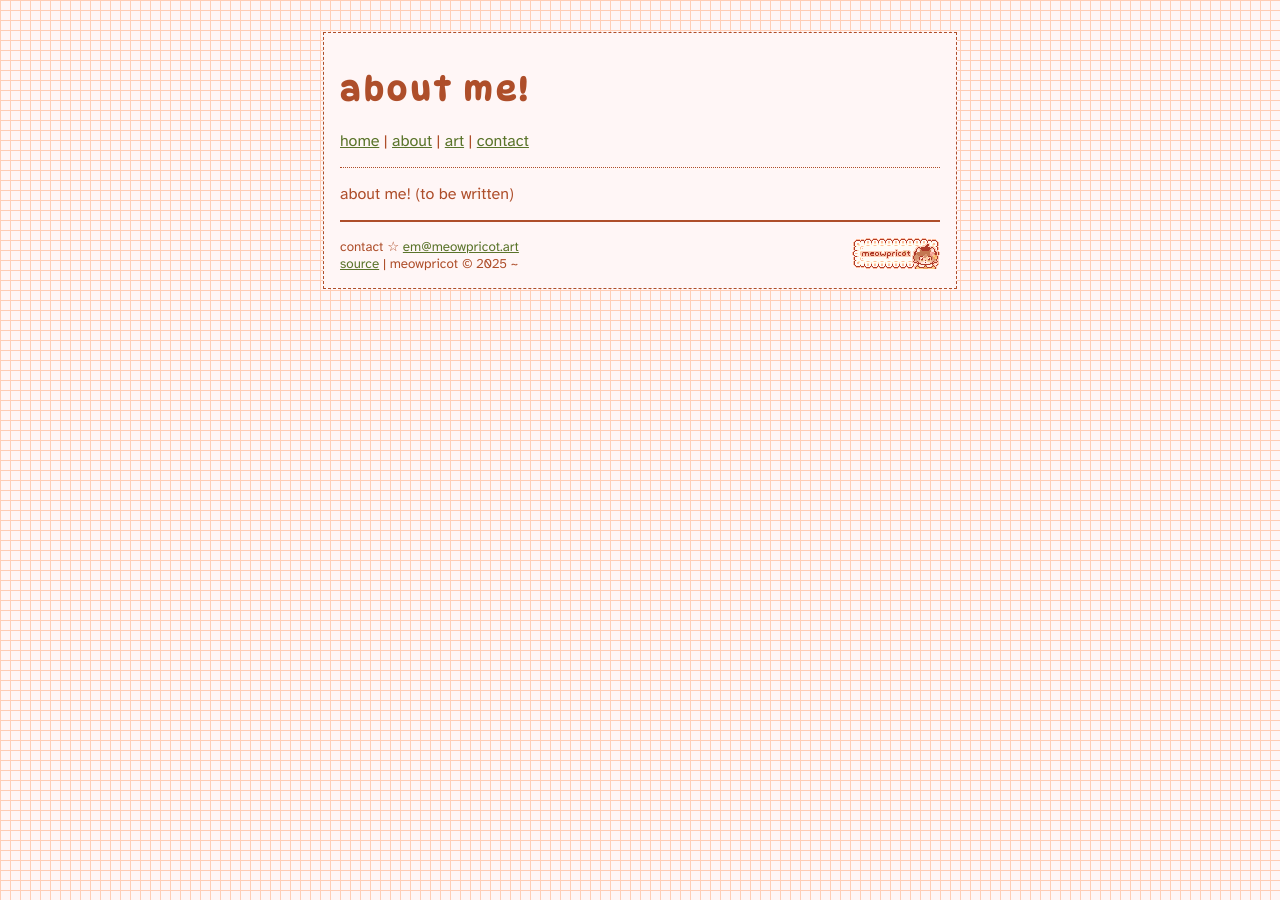
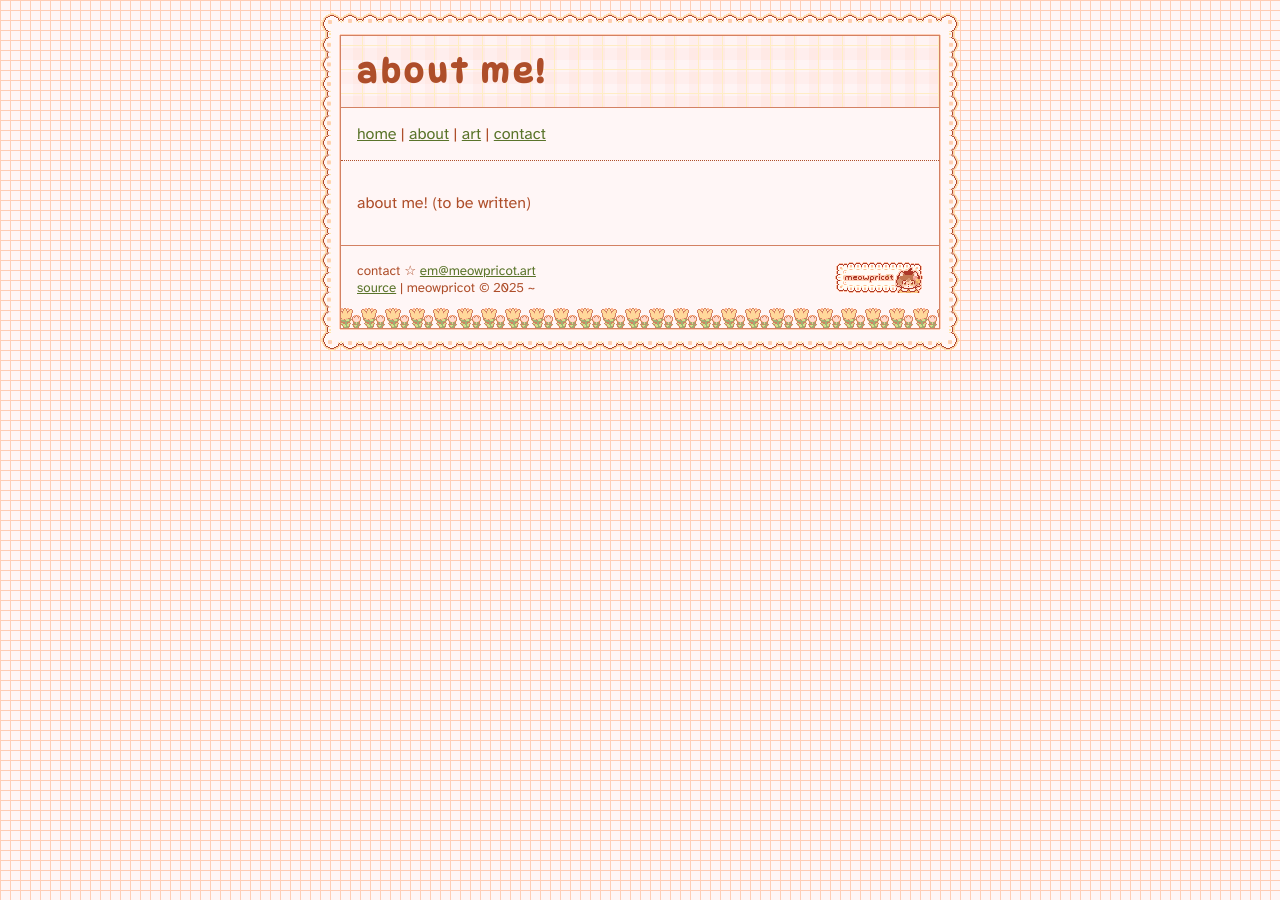
Before and after one commit to meowpricot/meowpricot.art, a Jekyll site: the page built from about.markdown, in a window 1280 px wide. Built offline with Jekyll 4.4.1, drawn with Linux system fonts in a browser that asks for light colours; comment, search, counter and statistics services are not loaded.

Commit message:
lace border, cute tulip border, css updates

```diff
--- a/_layouts/default.html
+++ b/_layouts/default.html
@@ -13,11 +13,13 @@
 </head>
 
 <body>
-  <div class="container">
-    <header><h1>{{ page.title }}</h1></header>
-    <nav>{% include nav.html %}</nav>
-    <main>{{ content }}</main>
-    <footer>{% include footer.html %}</footer>
+  <div class="lace_container">
+    <div class="container">
+      <header><h1>{{ page.title }}</h1></header>
+      <nav>{% include nav.html %}</nav>
+      <main>{{ content }}</main>
+      <footer>{% include footer.html %}</footer>
+    </div>
   </div>
   <script>
 
--- a/assets/css/style.css
+++ b/assets/css/style.css
@@ -3,6 +3,7 @@
     --lemon: #ffe5ab;
     --melon: #5A742A;
     --apricot: #ffcdb5;
+    --coco: #d38163;
     --chocolate: #ae4e2a;
 }
 
@@ -41,22 +42,16 @@ nav {
     background-color: var(--apricot);
 }
 
-header {
-    font-family: Dyna, sans-serif;
-    letter-spacing: 0.2em;
+h1 {
+    padding: 0;
+    margin: 0;
 }
 
 h2 {
     font-family: Dyna, sans-serif;
     letter-spacing: 0.2em;
     font-size: medium;
-    border-bottom: 1px var(--chocolate) dotted;
-}
-
-footer {
-    border-top: 2px solid var(--chocolate);
-    padding-top: 1rem;
-    font-size: smaller;
+    border-bottom: 1px var(--coco) dotted;
 }
 
 ul hr {
@@ -66,21 +61,48 @@ ul hr {
 
 hr {
     border-bottom: 0;
-    border-top: 1px dotted var(--chocolate);
+    border-top: 1px dotted var(--coco);
 }
 
-.homeimg {
-    max-width: 100px;
-    float: right;
-    border-left: 1rem solid var(--vanilla);
+header {
+    font-family: Dyna, sans-serif;
+    letter-spacing: 0.2em;
+    border-bottom: 1px solid var(--coco);
+    background-image: url("/assets/img/plaid.gif");
+    padding: 1rem;
+}
+
+nav {
+    padding: 1rem;
+}
+
+main {
+    padding: 1rem;
+}
+
+footer {
+    border-top: 1px solid var(--coco);
+    font-size: smaller;
+    padding: 1rem;
+    padding-bottom: 2rem;
+    background: transparent url("/assets/img/grass.gif") repeat-x left bottom;
+}
+
+.lace_container {
+    max-width: 600px;
+    margin: auto;
+    margin-top: 2rem;
+    border-image-slice: 22 22 22 22;
+    border-image-width: 22px 22px 22px 22px;
+    border-image-outset: 19px 19px 19px 19px;
+    border-image-repeat: round round;
+    border-image-source: url("/assets/img/lace.gif");
+    border-style: solid;
+    background-color: var(--white);
 }
 
 .container {
-    max-width: 600px;
-    margin: auto;
-    margin-top: 2rem;
-    border: 1px dashed var(--chocolate);
-    padding: 1rem;
+    border: 1px solid var(--coco);
     background-color: var(--vanilla);
 }
 
@@ -123,3 +145,35 @@ hr {
 .footerimg {
     float: right;
 }
+
+/* fancybox styling */
+
+.fancybox__backdrop {
+    background: var(--vanilla) !important;
+}
+
+.fancybox__caption {
+    color: var(--chocolate) !important;
+}
+
+.f-button {
+    color: var(--chocolate) !important;
+    background: none !important;
+    box-shadow: none !important;
+}
+
+.f-button:focus {
+    border: 2px solid var(--apricot) !important;
+    background: var(--vanilla) !important;
+}
+
+/* mobile compatibility */
+
+@media screen and (max-width: 600px) {
+    .flex {
+        display: block;
+    }
+    .index-gallery {
+        max-width: unset;
+    }
+  }
--- a/index.markdown
+++ b/index.markdown
@@ -9,6 +9,8 @@ images:
     - image_path: /assets/img/art/bubbles.webp
       title: commission for bubbles
 updates:
+    - update_date: may 29 2025
+      update_content: lace border, css updates
     - update_date: may 28 2025
       update_content: added gallery & carousel, art page
     - update_date: may 27 2025
```
Also changed, not shown: assets/img/grass.gif (added), assets/img/lace.gif (added), assets/img/plaid.gif (added).
